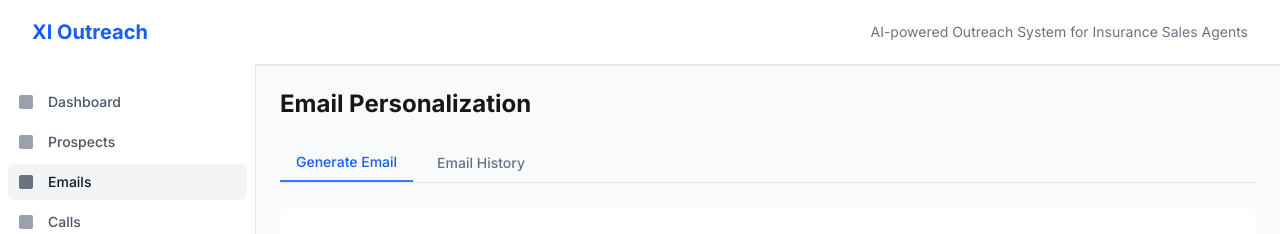
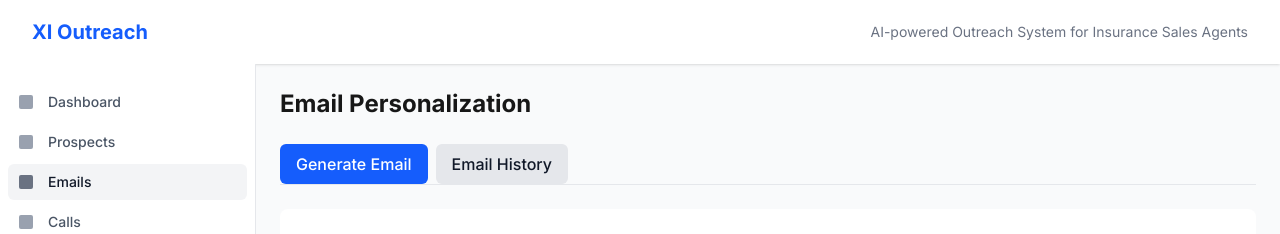
Before and after one commit to Pinerealm/AI_outreach, a Next.js app in the folder frontend/: page /emails in a window 1280 px wide. Shown: the top 234 px of the page. Built offline with nearby package versions, Linux system fonts and the light colour scheme; no server answers.

Commit message:
remove unused router import and improve email generation logic

```diff
--- a/frontend/src/app/emails/page.tsx
+++ b/frontend/src/app/emails/page.tsx
@@ -1,7 +1,7 @@
 'use client';
 
 import { useState, useEffect } from 'react';
-import { useRouter, useSearchParams } from 'next/navigation';
+import { useSearchParams } from 'next/navigation';
 import EmailGenerator from '../../components/emails/email-generator';
 import EmailPreview from '../../components/emails/email-preview';
 import { useEmails } from '../../hooks/use-emails';
@@ -9,10 +9,9 @@ import { Card, CardHeader, CardTitle, CardContent } from '../../components/ui/ca
 import Button from '../../components/ui/button';
 
 export default function EmailsPage() {
-  const router = useRouter();
   const searchParams = useSearchParams();
   const prospectId = searchParams.get('prospectId');
-  const { generatedEmail, generateEmail, loading } = useEmails();
+  const { generatedEmail, generateEmail } = useEmails();
   const [activeTab, setActiveTab] = useState<'generate' | 'history'>('generate');
 
   // If prospectId is provided in the URL, auto-generate an email for that prospect
@@ -22,7 +21,7 @@ export default function EmailsPage() {
         console.error('Error auto-generating email:', error);
       });
     }
-  }, [prospectId]);
+  }, [prospectId, generateEmail]);
 
   return (
     <div className="space-y-6">
@@ -31,30 +30,25 @@ export default function EmailsPage() {
       </div>
 
       <div className="flex space-x-2 border-b border-gray-200 mb-6">
-        <button
-          className={`py-2 px-4 font-medium text-sm focus:outline-none ${
-            activeTab === 'generate'
-              ? 'border-b-2 border-blue-500 text-blue-600'
-              : 'text-gray-500 hover:text-gray-700'
-          }`}
+        <Button
+          variant={activeTab === 'generate' ? 'primary' : 'secondary'}
           onClick={() => setActiveTab('generate')}
         >
           Generate Email
-        </button>
-        <button
-          className={`py-2 px-4 font-medium text-sm focus:outline-none ${
-            activeTab === 'history'
-              ? 'border-b-2 border-blue-500 text-blue-600'
-              : 'text-gray-500 hover:text-gray-700'
-          }`}
+        </Button>
+        <Button
+          variant={activeTab === 'history' ? 'primary' : 'secondary'}
           onClick={() => setActiveTab('history')}
         >
           Email History
-        </button>
+        </Button>
       </div>
 
       {activeTab === 'generate' ? (
-        <EmailGenerator />
+        <>
+          <EmailGenerator />
+          {generatedEmail && <EmailPreview email={generatedEmail} />}
+        </>
       ) : (
         <Card>
           <CardHeader>
```
